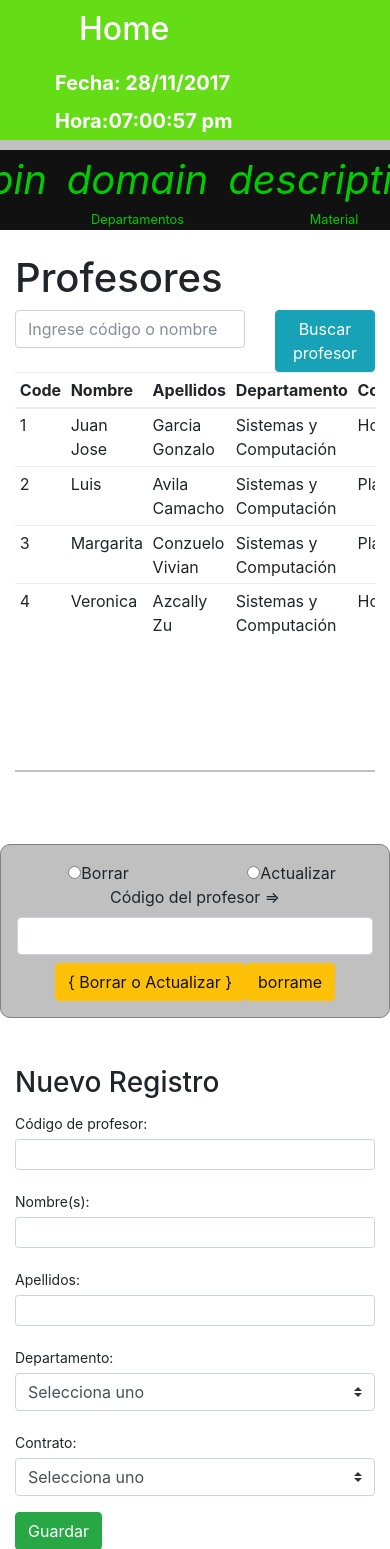
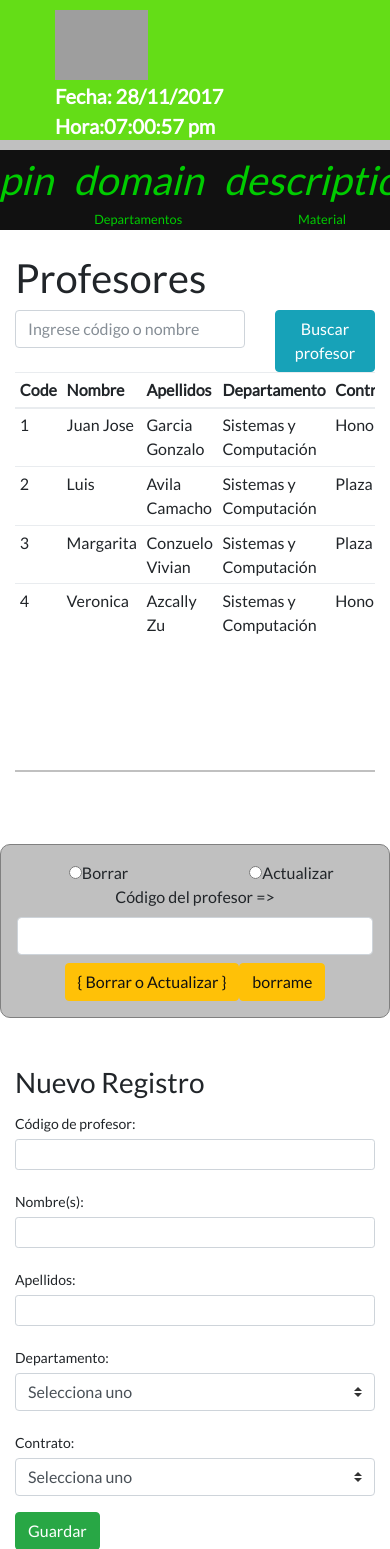
Before and after one commit to JuanGSOT/temp_administrador_registros, a Rails app: page /teachers in a window 390 px wide; the page is wider, and only the part inside the window is pictured. Shown: the top 1549 px of that part. Run offline with Rails 7, Linux system fonts and the light colour scheme; the visitor is signed in with stand-in values (Sample User, id 1); data comes from the database, SQL or seed files in the repository; style sheets or scripts are compiled from the project's sources; some libraries are stand-ins or nearby versions; grey boxes are pictures that could not be loaded.

Commit message:
home img

```diff
--- a/app/assets/stylesheets/application.css
+++ b/app/assets/stylesheets/application.css
@@ -15,6 +15,10 @@
  *= require_tree .
  *= require_self
  */
+
+  * {
+    font-family: 'Lato', sans-serif;
+  }
 
   .form {
     border: 1px solid silver;
@@ -117,7 +121,7 @@
                          "aside"
                          "main"
                          "footer";
-    grid-template-rows: 30vh
+    grid-template-rows: 250px
                         80px
                         1fr
                         65px;
@@ -127,7 +131,7 @@
     grid-template-areas: "header"
     "main"
     "footer" !important;
-    grid-template-rows: 30vh
+    grid-template-rows: 250px
     1fr
     100px;
   }
--- a/app/views/layouts/_headerDate.html.erb
+++ b/app/views/layouts/_headerDate.html.erb
@@ -1,6 +1,7 @@
 <header class="cabecera row">
     <div class="col-xs-12 col-sm-2">
-    <%= link_to 'Home', root_path, class: 'h2 ml-4 c-link' %>
+    <%#= link_to 'Home', root_path, class: 'h2 ml-4 c-link' %>
+    <%= link_to image_tag("tecnm", style: "height: 70px"), root_path, class: 'c-link' %>
     </div>
     <div class="clearfix hidden-sm-down col-sm-6"></div>
     <div class="col-sm-2 date">
--- a/app/views/layouts/application.html.erb
+++ b/app/views/layouts/application.html.erb
@@ -6,6 +6,7 @@
     <%= csrf_meta_tags %>
     <%= stylesheet_link_tag    'application', media: 'all', 'data-turbolinks-track': 'reload' %>
     <%= javascript_include_tag 'application', 'data-turbolinks-track': 'reload' %>
+    <link href="https://fonts.googleapis.com/css?family=Lato" rel="stylesheet">
     <link rel="stylesheet" href="https://maxcdn.bootstrapcdn.com/bootstrap/4.0.0-beta.2/css/bootstrap.min.css" integrity="sha384-PsH8R72JQ3SOdhVi3uxftmaW6Vc51MKb0q5P2rRUpPvrszuE4W1povHYgTpBfshb" crossorigin="anonymous">
     <script src="https://cdnjs.cloudflare.com/ajax/libs/popper.js/1.12.3/umd/popper.min.js" integrity="sha384-vFJXuSJphROIrBnz7yo7oB41mKfc8JzQZiCq4NCceLEaO4IHwicKwpJf9c9IpFgh" crossorigin="anonymous"></script>
     <script src="https://maxcdn.bootstrapcdn.com/bootstrap/4.0.0-beta.2/js/bootstrap.min.js" integrity="sha384-alpBpkh1PFOepccYVYDB4do5UnbKysX5WZXm3XxPqe5iKTfUKjNkCk9SaVuEZflJ" crossorigin="anonymous"></script>
--- a/app/views/proyector/index.html.erb
+++ b/app/views/proyector/index.html.erb
@@ -8,7 +8,7 @@
 </header>
     <%= render "layouts/lateral" %>
     <div class="container main">
-        <strong class="h2" style="word-break: break-word">Bienvenid@ <%= current_user.email %></strong>
+        <strong class="h2" style="word-wrap: break-word">Bienvenid@ <%= current_user.email %></strong>
         <br>
         <br>
         <div class="row">
```
Also changed, not shown: app/assets/images/tecnm.png (added).
